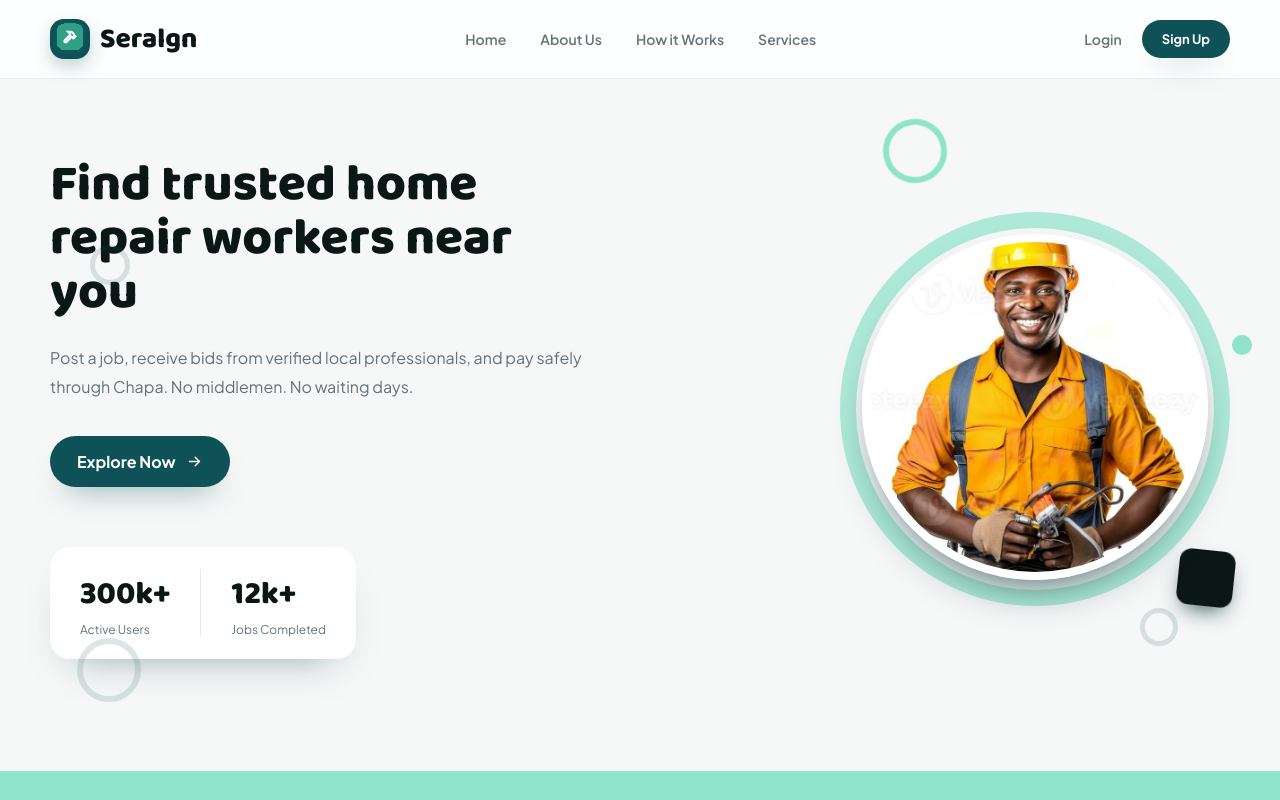
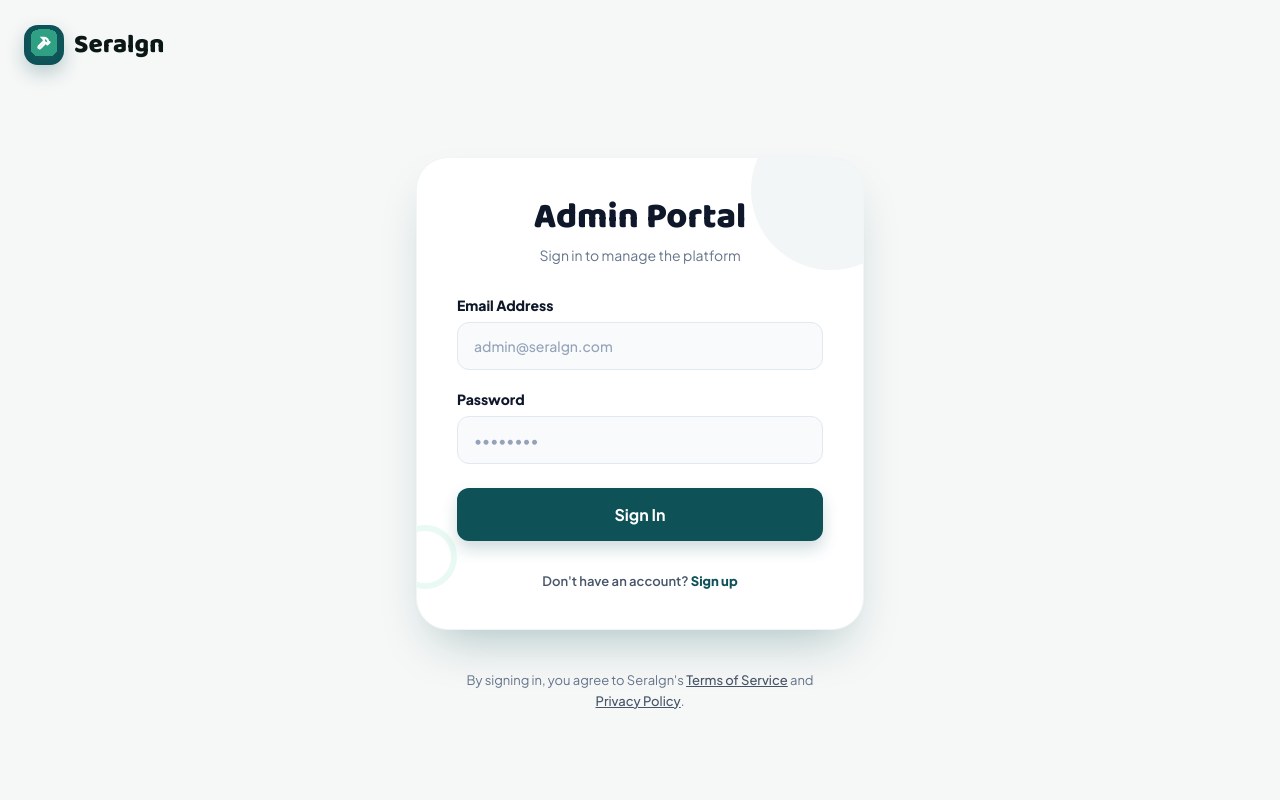
Before and after one commit to Leul0M/Seralegn, a React (Vite) app in the folder web/Seralegn/: page /sign-in in a window 1280 px wide. Shown: the top 800 px of the page. Built offline with nearby package versions, Linux system fonts and the light colour scheme.

Commit message:
make sign-in and sign-up

```diff
--- a/web/Seralegn/src/App.css
+++ b/web/Seralegn/src/App.css
@@ -124,6 +124,41 @@ a { color: inherit; text-decoration: none; }
 @media (max-width: 1023px) { .how-layout { grid-template-columns: 1fr 1fr; gap: 48px; } .how-image { min-height: 490px; padding: 24px; } .how-image-heading { left: 24px; } }
 @media (max-width: 800px) { .how-section { padding: 88px 0 110px; } .how-layout { grid-template-columns: 1fr; gap: 64px; } .how-copy { max-width: none; } .how-image { min-height: 490px; } }
 @media (max-width: 480px) { .how-section { width: min(100% - 36px, 620px); } .how-image { min-height: 430px; padding: 18px; } .how-image-heading { top: 18px; left: 18px; } .how-image-heading strong { font-size: 18px; } .how-photo { width: 230px; margin-top: 74px; } .worker-card { right: -8px; top: 110px; transform: scale(.88); transform-origin: top right; } .job-completed { left: -7px; bottom: 16px; transform: scale(.88); transform-origin: bottom left; } }
+
+.auth-page { min-height: 100vh; display: flex; flex-direction: column; background: var(--canvas); color: #0f172a; }
+.auth-header { width: 100%; padding: 24px; }
+.auth-brand { display: inline-flex; align-items: center; gap: 10px; margin: -4px; padding: 4px; border-radius: 8px; color: var(--ink); font: 800 26px 'Baloo 2', cursive; }
+.auth-brand:focus-visible, .auth-page a:focus-visible, .auth-page button:focus-visible, .auth-page input:focus-visible { outline: 2px solid var(--brand); outline-offset: 3px; }
+.auth-brand-logo { display: grid; place-items: center; width: 40px; height: 40px; overflow: hidden; border-radius: 14px; background: var(--brand); box-shadow: 0 8px 18px rgba(14,82,87,.25); transition: transform .5s ease; }
+.auth-brand:hover .auth-brand-logo { transform: rotate(18deg); }
+.auth-brand-logo img { width: 100%; height: 100%; object-fit: cover; }
+.auth-main { flex: 1; display: flex; flex-direction: column; align-items: center; justify-content: center; padding: 24px 24px 48px; }
+.auth-card { position: relative; width: 100%; max-width: 448px; overflow: hidden; padding: 40px; border: 1px solid #f1f5f9; border-radius: 32px; background: white; box-shadow: 0 25px 50px -20px rgba(14,82,87,.35); }
+.auth-card-content { position: relative; z-index: 1; }
+.auth-card h1 { margin: 0 0 8px; color: #0f172a; text-align: center; font: 800 36px/1.1 'Baloo 2', cursive; }
+.auth-subtitle { margin: 0 0 32px; color: #64748b; text-align: center; font-size: 14px; }
+.auth-decoration { position: absolute; pointer-events: none; }
+.auth-decoration-one { top: -48px; right: -48px; width: 160px; height: 160px; border-radius: 50%; background: rgba(14,82,87,.05); }
+.auth-decoration-two { bottom: 40px; left: -24px; width: 64px; height: 64px; border: 6px solid rgba(143,227,200,.2); border-radius: 50%; }
+.auth-form { display: grid; gap: 20px; }
+.auth-field { display: grid; gap: 8px; }
+.auth-field span { color: #0f172a; font-size: 14px; font-weight: 800; }
+.auth-field input { width: 100%; padding: 14px 16px; border: 1px solid #e2e8f0; border-radius: 12px; outline: none; background: #f8fafc; color: #0f172a; font: 500 14px 'Plus Jakarta Sans', sans-serif; transition: background .2s ease, border-color .2s ease, box-shadow .2s ease; }
+.auth-field input::placeholder { color: #94a3b8; }
+.auth-field input:focus { border-color: var(--brand); background: white; box-shadow: 0 0 0 4px rgba(14,82,87,.1); }
+.auth-error { margin: -4px 0 0; color: #ef4444; font-size: 13px; font-weight: 600; }
+.auth-submit { display: inline-flex; align-items: center; justify-content: center; width: 100%; margin-top: 4px; padding: 16px; border: 0; border-radius: 12px; background: var(--brand); color: white; cursor: pointer; font-weight: 700; box-shadow: 0 8px 16px rgba(14,82,87,.2); transition: background .2s ease, box-shadow .2s ease, transform .2s ease; }
+.auth-submit:hover { background: var(--brand-dark); box-shadow: 0 12px 22px rgba(14,82,87,.3); }
+.auth-submit:active { transform: scale(.98); }
+.auth-switch { margin: 32px 0 0; color: #475569; text-align: center; font-size: 13px; font-weight: 600; }
+.auth-switch a, .auth-terms a { color: var(--brand); font-weight: 800; }
+.auth-switch a:hover, .auth-terms a:hover { color: var(--brand-dark); text-decoration: underline; text-underline-offset: 4px; }
+.auth-terms { max-width: 384px; margin: 40px 0 0; color: #64748b; text-align: center; font-size: 13px; line-height: 1.6; }
+.auth-terms a { color: #475569; font-weight: 500; text-decoration: underline; }
+.auth-success { display: grid; gap: 12px; color: #475569; text-align: center; font-size: 14px; }
+.auth-success strong { color: var(--brand); font-size: 16px; }
+.auth-success .auth-submit { margin-top: 12px; }
+@media (max-width: 520px) { .auth-header { padding: 20px; } .auth-main { padding: 20px 18px 36px; } .auth-card { padding: 32px 24px; border-radius: 28px; } .auth-card h1 { font-size: 32px; } }
 @media (max-width: 1023px) {
 	.how-layout { grid-template-columns: 1fr; gap: 64px; }
 	.how-image { margin-top: 56px; }
--- a/web/Seralegn/src/App.jsx
+++ b/web/Seralegn/src/App.jsx
@@ -6,8 +6,22 @@ import Hero from './components/Hero'
 import TrustedBy, { About, Categories, HowItWorks, Testimonials, Verification } from './components/LandingSections'
 import Footer from './components/Footer'
 import { ArrowIcon } from './components/icons'
+import SignUp from './components/SignUp'
+import SignIn from './components/SignIn'
 
 function App() {
+  if (window.location.pathname === '/sign-in.html' || window.location.pathname === '/sign-in') {
+    return <SignIn />
+  }
+
+  if (window.location.pathname === '/sign-up.html' || window.location.pathname === '/sign-up') {
+    return <SignUp />
+  }
+
+  return <LandingPage />
+}
+
+function LandingPage() {
   const [showTop, setShowTop] = useState(false)
 
   useEffect(() => {
--- /dev/null
+++ b/web/Seralegn/src/components/SignIn.jsx
@@ -0,0 +1,65 @@
+import { useState } from 'react'
+
+export default function SignIn() {
+  const [form, setForm] = useState({ email: '', password: '' })
+  const [error, setError] = useState('')
+  const [submitted, setSubmitted] = useState(false)
+
+  const updateField = (event) => {
+    const { name, value } = event.target
+    setForm((current) => ({ ...current, [name]: value }))
+    setError('')
+  }
+
+  const handleSubmit = (event) => {
+    event.preventDefault()
+    const account = JSON.parse(localStorage.getItem('seralgn-admin') || 'null')
+
+    if (!account || account.email !== form.email) {
+      setError('No admin account was found with that email address.')
+      return
+    }
+
+    setSubmitted(true)
+  }
+
+  return <div className="auth-page">
+    <header className="auth-header">
+      <a href="/" className="auth-brand" aria-label="Seralgn home">
+        <span className="auth-brand-logo"><img src="/logo.svg" alt="Seralgn logo" /></span>
+        <span>Seralgn</span>
+      </a>
+    </header>
+
+    <main className="auth-main auth-main-signin">
+      <section className="auth-card" aria-labelledby="signin-title">
+        <div className="auth-decoration auth-decoration-one" />
+        <div className="auth-decoration auth-decoration-two" />
+        <div className="auth-card-content">
+          <h1 id="signin-title">Admin Portal</h1>
+          <p className="auth-subtitle">Sign in to manage the platform</p>
+
+          {submitted ? <div className="auth-success" role="status">
+            <strong>Signed in successfully.</strong>
+            <span>Welcome back to the Seralgn admin portal.</span>
+            <a href="/" className="auth-submit">Return to Seralgn</a>
+          </div> : <form className="auth-form auth-form-signin" onSubmit={handleSubmit}>
+            <label className="auth-field">
+              <span>Email Address</span>
+              <input type="email" name="email" value={form.email} onChange={updateField} placeholder="admin@seralgn.com" required />
+            </label>
+            <label className="auth-field">
+              <span>Password</span>
+              <input type="password" name="password" value={form.password} onChange={updateField} placeholder="••••••••" required />
+            </label>
+            {error && <p className="auth-error" role="alert">{error}</p>}
+            <button className="auth-submit" type="submit">Sign In</button>
+          </form>}
+
+          {!submitted && <p className="auth-switch">Don't have an account? <a href="/sign-up.html">Sign up</a></p>}
+        </div>
+      </section>
+      <p className="auth-terms">By signing in, you agree to Seralgn's <a href="#terms">Terms of Service</a> and <a href="#privacy">Privacy Policy</a>.</p>
+    </main>
+  </div>
+}
--- /dev/null
+++ b/web/Seralegn/src/components/SignUp.jsx
@@ -0,0 +1,70 @@
+import { useState } from 'react'
+
+const initialForm = { name: '', email: '', password: '' }
+
+export default function SignUp() {
+  const [form, setForm] = useState(initialForm)
+  const [error, setError] = useState('')
+  const [submitted, setSubmitted] = useState(false)
+
+  const updateField = (event) => {
+    const { name, value } = event.target
+    setForm((current) => ({ ...current, [name]: value }))
+    setError('')
+  }
+
+  const handleSubmit = (event) => {
+    event.preventDefault()
+    if (form.password.length < 8) {
+      setError('Password must be at least 8 characters.')
+      return
+    }
+
+    localStorage.setItem('seralgn-admin', JSON.stringify({ name: form.name, email: form.email }))
+    setSubmitted(true)
+  }
+
+  return <div className="auth-page">
+    <header className="auth-header">
+      <a href="/" className="auth-brand" aria-label="Seralgn home">
+        <span className="auth-brand-logo"><img src="/logo.svg" alt="Seralgn logo" /></span>
+        <span>Seralgn</span>
+      </a>
+    </header>
+
+    <main className="auth-main">
+      <section className="auth-card" aria-labelledby="signup-title">
+        <div className="auth-decoration auth-decoration-one" />
+        <div className="auth-decoration auth-decoration-two" />
+        <div className="auth-card-content">
+          <h1 id="signup-title">Admin Portal</h1>
+          <p className="auth-subtitle">Register a new admin account</p>
+
+          {submitted ? <div className="auth-success" role="status">
+            <strong>Account created successfully.</strong>
+            <span>Your admin account is ready to use.</span>
+            <a href="/" className="auth-submit">Return to Seralgn</a>
+          </div> : <form className="auth-form" onSubmit={handleSubmit}>
+            <label className="auth-field">
+              <span>Full Name</span>
+              <input type="text" name="name" value={form.name} onChange={updateField} placeholder="E.g. Abebe Kebede" required />
+            </label>
+            <label className="auth-field">
+              <span>Email Address</span>
+              <input type="email" name="email" value={form.email} onChange={updateField} placeholder="admin@seralgn.com" required />
+            </label>
+            <label className="auth-field">
+              <span>Password</span>
+              <input type="password" name="password" value={form.password} onChange={updateField} placeholder="••••••••" minLength="8" required />
+            </label>
+            {error && <p className="auth-error" role="alert">{error}</p>}
+            <button className="auth-submit" type="submit">Sign Up</button>
+          </form>}
+
+          {!submitted && <p className="auth-switch">Already have an account? <a href="/sign-in.html">Sign in</a></p>}
+        </div>
+      </section>
+      <p className="auth-terms">By signing up, you agree to Seralgn's <a href="#terms">Terms of Service</a> and <a href="#privacy">Privacy Policy</a>.</p>
+    </main>
+  </div>
+}
```
